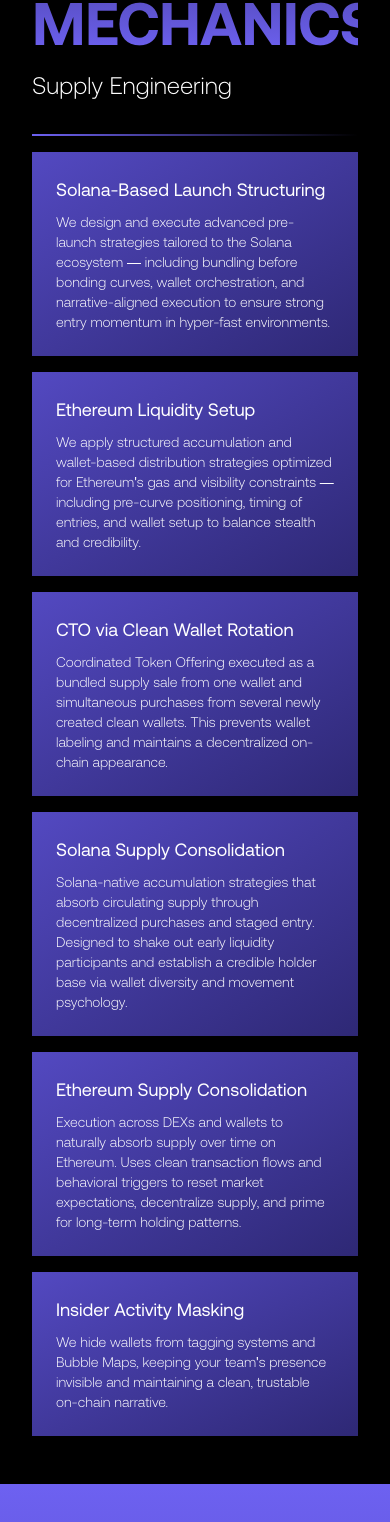
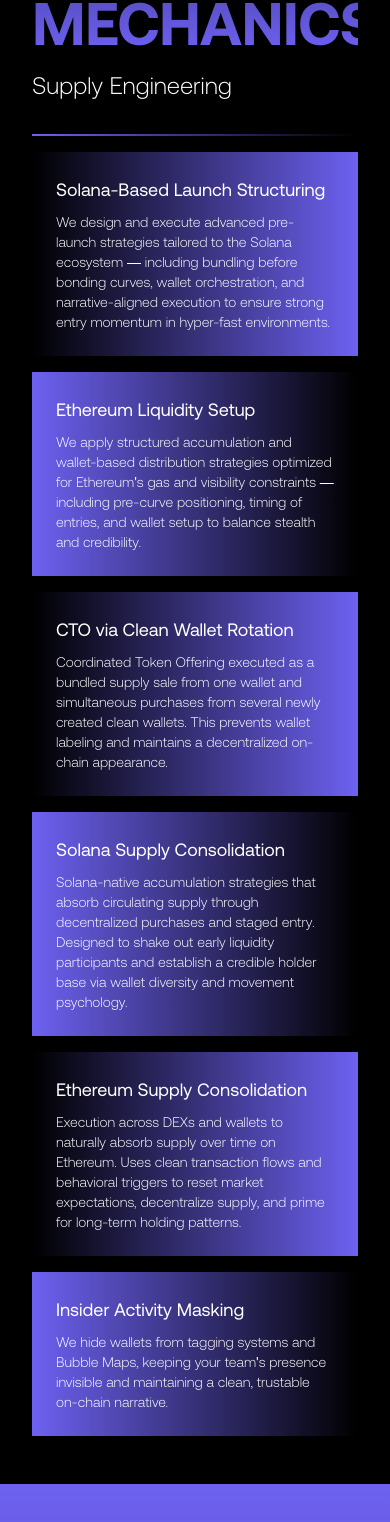
Before and after one commit to ConciergeFund/ValetLiquidity, a React (Vite) app: page / in a window 390 px wide. Shown: the part 5598-7120 px from the top of the page. Built offline with nearby package versions, Linux system fonts and the light colour scheme.

Commit message:
style: update gradients for various sections

```diff
--- a/src/App.tsx
+++ b/src/App.tsx
@@ -355,37 +355,37 @@ function App() {
 
         <section ref={el => (sectionRefs.current[6] = el)} className={`w-full min-h-screen md:w-screen md:h-screen md:flex-shrink-0 flex flex-col justify-start md:justify-center p-8 md:p-24 md:transition-opacity md:duration-700 ${activeSection === 6 ? 'opacity-100' : 'opacity-100 md:opacity-20'}`}>
           <div className="grid grid-cols-1 sm:grid-cols-2 lg:grid-cols-3 gap-4 md:gap-0 mb-4 md:mb-8 order-3 md:order-1">
-            <div className="p-6 md:p-12 bg-gradient-to-br from-[#5349c1] to-[#2e2875] md:bg-gradient-to-r md:from-[#6D61F1] md:to-[#000000]">
+            <div className="p-6 md:p-12 bg-gradient-to-r from-black to-[#6D61F1] md:bg-gradient-to-r md:from-[#6D61F1] md:to-[#000000]">
               <h3 className="font-aeonik-regular text-lg md:text-xl text-white mb-2">Solana-Based Launch Structuring</h3>
               <p className="text-sm md:text-base text-white font-aeonik-light">
                 We design and execute advanced pre-launch strategies tailored to the Solana ecosystem — including bundling before bonding curves, wallet orchestration, and narrative-aligned execution to ensure strong entry momentum in hyper-fast environments.
               </p>
             </div>
-            <div className="p-6 md:p-12 bg-gradient-to-br from-[#5349c1] to-[#2e2875] md:bg-gradient-to-r md:from-[#6D61F1] md:to-[#000000]">
+            <div className="p-6 md:p-12 bg-gradient-to-r from-[#6D61F1] to-black md:bg-gradient-to-r md:from-[#6D61F1] md:to-[#000000]">
               <h3 className="font-aeonik-regular text-lg md:text-xl text-white mb-2">Ethereum Liquidity Setup</h3>
               <p className="text-sm md:text-base text-white font-aeonik-light">
                 We apply structured accumulation and wallet-based distribution strategies optimized for Ethereum's gas and visibility constraints — including pre-curve positioning, timing of entries, and wallet setup to balance stealth and credibility.
               </p>
             </div>
-            <div className="p-6 md:p-12 bg-gradient-to-br from-[#5349c1] to-[#2e2875] md:bg-gradient-to-r md:from-[#6D61F1] md:to-[#000000]">
+            <div className="p-6 md:p-12 bg-gradient-to-r from-black to-[#6D61F1] md:bg-gradient-to-r md:from-[#6D61F1] md:to-[#000000]">
               <h3 className="font-aeonik-regular text-lg md:text-xl text-white mb-2">CTO via Clean Wallet Rotation</h3>
               <p className="text-sm md:text-base text-white font-aeonik-light">
                 Coordinated Token Offering executed as a bundled supply sale from one wallet and simultaneous purchases from several newly created clean wallets. This prevents wallet labeling and maintains a decentralized on-chain appearance.
               </p>
             </div>
-            <div className="p-6 md:p-12 bg-gradient-to-br from-[#5349c1] to-[#2e2875] md:bg-gradient-to-r md:from-[#000000] md:to-[#6D61F1]">
+            <div className="p-6 md:p-12 bg-gradient-to-r from-[#6D61F1] to-black md:bg-gradient-to-r md:from-[#000000] md:to-[#6D61F1]">
               <h3 className="font-aeonik-regular text-lg md:text-xl text-white mb-2">Solana Supply Consolidation</h3>
               <p className="text-sm md:text-base text-white font-aeonik-light">
                 Solana-native accumulation strategies that absorb circulating supply through decentralized purchases and staged entry. Designed to shake out early liquidity participants and establish a credible holder base via wallet diversity and movement psychology.
               </p>
             </div>
-            <div className="p-6 md:p-12 bg-gradient-to-br from-[#5349c1] to-[#2e2875] md:bg-gradient-to-r md:from-[#000000] md:to-[#6D61F1]">
+            <div className="p-6 md:p-12 bg-gradient-to-r from-black to-[#6D61F1] md:bg-gradient-to-r md:from-[#000000] md:to-[#6D61F1]">
               <h3 className="font-aeonik-regular text-lg md:text-xl text-white mb-2">Ethereum Supply Consolidation</h3>
               <p className="text-sm md:text-base text-white font-aeonik-light">
                 Execution across DEXs and wallets to naturally absorb supply over time on Ethereum. Uses clean transaction flows and behavioral triggers to reset market expectations, decentralize supply, and prime for long-term holding patterns.
               </p>
             </div>
-            <div className="p-6 md:p-12 bg-gradient-to-br from-[#5349c1] to-[#2e2875] md:bg-gradient-to-r md:from-[#000000] md:to-[#6D61F1]">
+            <div className="p-6 md:p-12 bg-gradient-to-r from-[#6D61F1] to-black md:bg-gradient-to-r md:from-[#000000] md:to-[#6D61F1]">
               <h3 className="font-aeonik-regular text-lg md:text-xl text-white mb-2">Insider Activity Masking</h3>
               <p className="text-sm md:text-base text-white font-aeonik-light">
                 We hide wallets from tagging systems and Bubble Maps, keeping your team's presence invisible and maintaining a clean, trustable on-chain narrative.
@@ -417,25 +417,25 @@ function App() {
 
           <div className="w-full md:w-11/12 mx-auto mt-12 bg-black p-4">
             <div className="grid grid-cols-1 md:grid-cols-2 gap-4">
-              <div className="p-8 bg-gradient-to-r from-[#6D61F1] to-[#000000]">
+              <div className="p-8 bg-gradient-to-r from-black to-[#6D61F1] md:bg-gradient-to-r md:from-[#6D61F1] md:to-[#000000]">
                 <h3 className="font-aeonik-bold text-xl text-white mb-2">Smart Contract Development</h3>
                 <p className="font-aeonik-light text-sm text-gray-300">
                   Design and deployment of secure, gas-efficient smart contracts tailored to your token and ecosystem mechanics.
                 </p>
               </div>
-              <div className="p-8 bg-gradient-to-r from-[#6D61F1] to-[#000000]">
+              <div className="p-8 bg-gradient-to-r from-[#6D61F1] to-black md:bg-gradient-to-r md:from-[#6D61F1] md:to-[#000000]">
                 <h3 className="font-aeonik-bold text-xl text-white mb-2">Tokenomics Design & Advisory</h3>
                 <p className="font-aeonik-light text-sm text-gray-300">
                   Consultation on sustainable and narrative-driven tokenomics, aligning both protocol incentives and investor expectations.
                 </p>
               </div>
-              <div className="p-8 bg-gradient-to-r from-[#6D61F1] to-[#000000]">
+              <div className="p-8 bg-gradient-to-r from-black to-[#6D61F1] md:bg-gradient-to-r md:from-[#6D61F1] md:to-[#000000]">
                 <h3 className="font-aeonik-bold text-xl text-white mb-2">Positioning, Social Media & Marketing Support</h3>
                 <p className="font-aeonik-light text-sm text-gray-300">
                   End-to-end guidance on how your project presents itself, including social tone, storytelling, and growth tactics.
                 </p>
               </div>
-              <div className="p-8 bg-gradient-to-r from-[#6D61F1] to-[#000000]">
+              <div className="p-8 bg-gradient-to-r from-[#6D61F1] to-black md:bg-gradient-to-r md:from-[#6D61F1] md:to-[#000000]">
                 <h3 className="font-aeonik-bold text-xl text-white mb-2">KOL & Influencer Engagement</h3>
                 <p className="font-aeonik-light text-sm text-gray-300">
                   Connection to trusted Key Opinion Leaders across ecosystems to amplify awareness and bring early traction.
```
